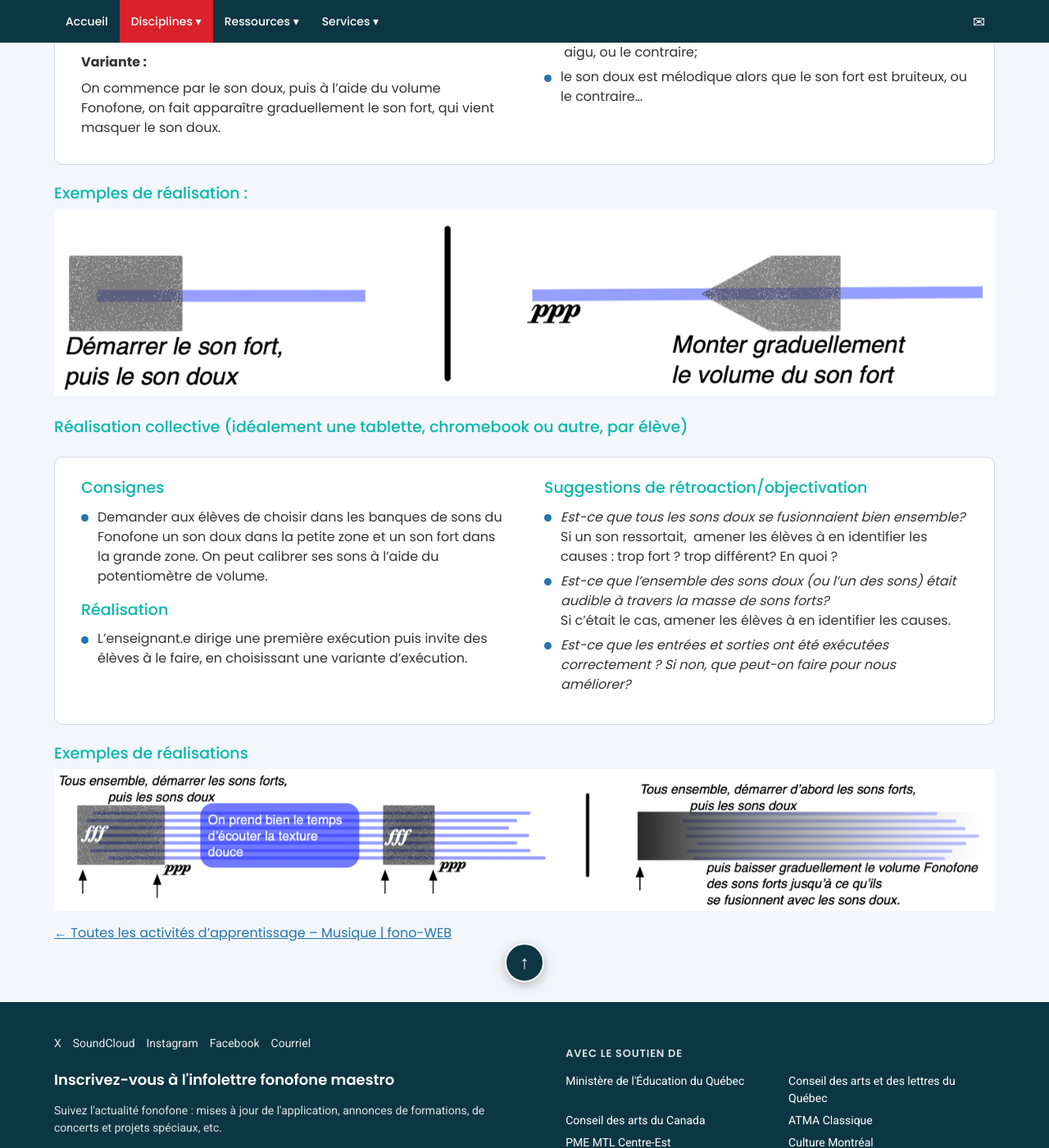
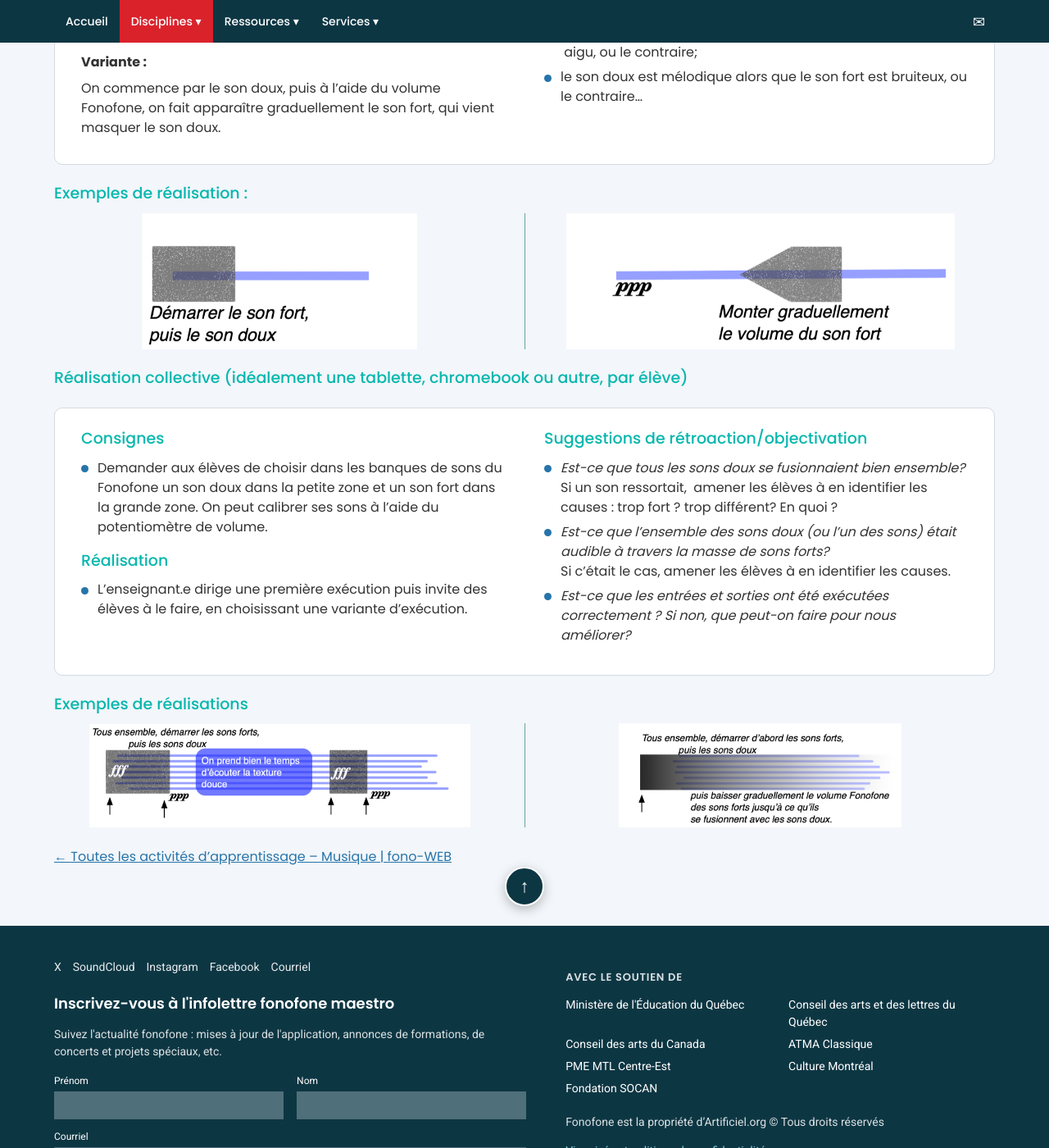
Before and after one commit to yves-fonofone/site-fonofone-revision, a Jekyll site: the page built from _activites/doux-fort-avance.md, in a window 1280 px wide and 1400 px high, scrolled down 2486 px. Shown: the whole window at 82% size. Built offline with Jekyll 4.4.1, drawn with Linux system fonts in a browser that asks for light colours.

Commit message:
doux/fort avancé : exemples de réalisation en colonnes séparées par un filet (schémas découpés)
Co-Authored-By: Claude Opus 5.5 <noreply@anthropic.com>

```diff
--- a/_activites/doux-fort-avance.md
+++ b/_activites/doux-fort-avance.md
@@ -150,7 +150,10 @@ On commence par le son doux, puis à l'aide du volume Fonofone, on fait apparaî
 
 #### Exemples de réalisation :
 
-![dx-fort-tni.png](../images/2022/04/dx-fort-tni.png)
+<div class="exemples exemples--deux">
+<figure><img src="../images/2022/04/dx-fort-tni-1.png" width="336" alt="Démarrer le son fort, puis le son doux" loading="lazy"></figure>
+<figure><img src="../images/2022/04/dx-fort-tni-2.png" width="474" alt="Monter graduellement le volume du son fort" loading="lazy"></figure>
+</div>
 
 #### Réalisation collective (idéalement une tablette, chromebook ou autre, par élève)
 
@@ -181,4 +184,7 @@ On commence par le son doux, puis à l'aide du volume Fonofone, on fait apparaî
 
 #### Exemples de réalisations
 
-![dx-ff-collectif.png](../images/2022/04/dx-ff-collectif.png)
+<div class="exemples exemples--deux">
+<figure><img src="../images/2022/04/dx-ff-collectif-1.png" width="465" alt="Tous ensemble, démarrer les sons forts, puis les sons doux ; on prend bien le temps d'écouter la texture douce" loading="lazy"></figure>
+<figure><img src="../images/2022/04/dx-ff-collectif-2.png" width="345" alt="Tous ensemble, démarrer d'abord les sons forts, puis les sons doux, puis baisser graduellement le volume des sons forts" loading="lazy"></figure>
+</div>
--- a/style.css
+++ b/style.css
@@ -781,3 +781,6 @@ li.extrait p { margin: 0; }
 .exemples figcaption { margin-bottom: 14px; font: 600 15px/1.45 Roboto, Helvetica, sans-serif; color: #222; }
 .exemples img { display: block; max-width: 100%; height: auto; }
 @media (max-width: 800px) { .exemples { grid-template-columns: 1fr; gap: 24px; } .exemples figure { padding: 0; border-left: 0; } }
+.exemples--deux { grid-template-columns: repeat(2, 1fr); align-items: center; }
+@media (max-width: 800px) { .exemples--deux { grid-template-columns: 1fr; } }
+.exemples--deux img { margin: 0 auto; }
```
Also changed, not shown: images/2022/04/dx-ff-collectif-1.png (added), images/2022/04/dx-ff-collectif-2.png (added), images/2022/04/dx-fort-tni-1.png (added), images/2022/04/dx-fort-tni-2.png (added).
